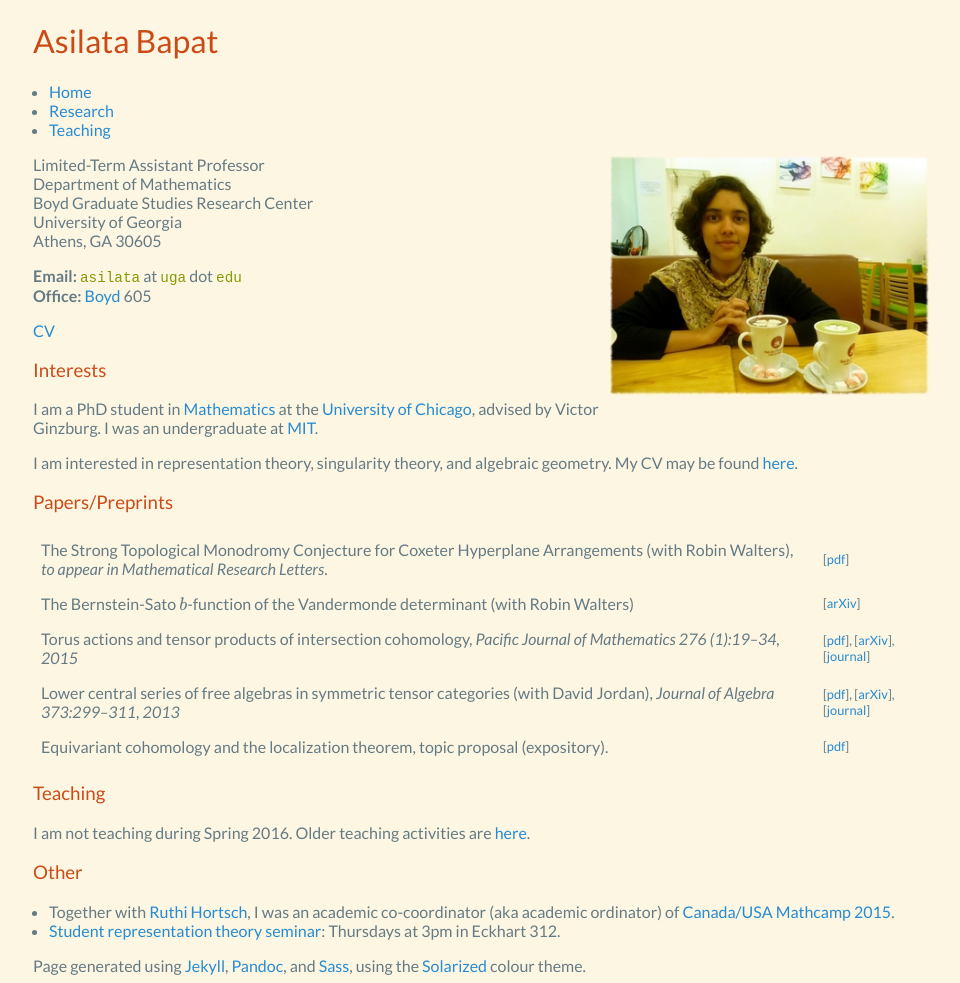
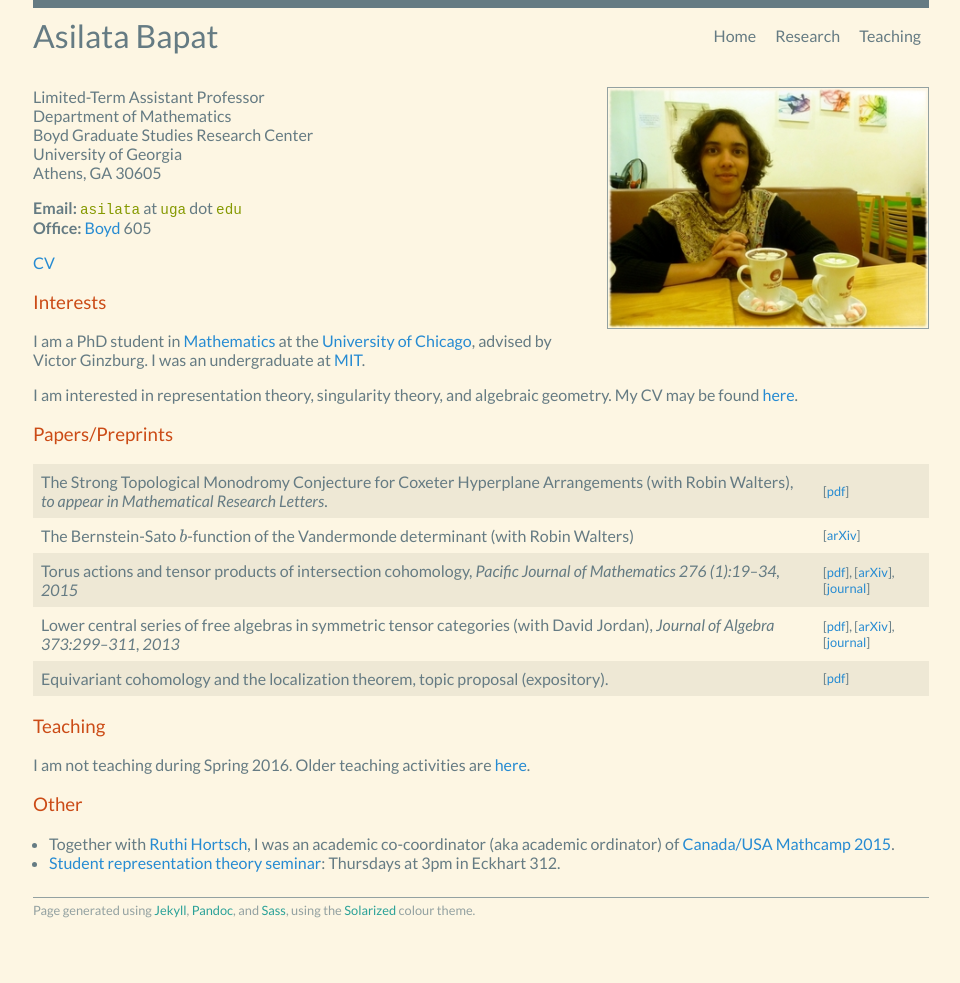
Before and after one commit to dongmouren0/dongmouren.github.io, a Jekyll site: the page built from index.md, in a window 1280 px wide. Shown: the whole page, without its empty margins (159-1119 px from the left). Built offline with Jekyll 4.4.1, drawn with Linux system fonts in a browser that asks for light colours; formulas are drawn with MathJax 3; after the commit the page ends 926 px from its top, so only the background shows below that.

Commit message:
More css sanitizing and improvements.

```diff
--- a/_sass/_colours.scss
+++ b/_sass/_colours.scss
@@ -31,6 +31,7 @@
         }
     }
     a, a:active, a:visited { color: $link; }
+
     code { color: $code; }
 
     h1, h2, h3, h4, h5, h6 {
@@ -44,17 +45,51 @@
         }
     }
 
+    header {
+        a, a:active, a:visited {
+            color: $fg;
+        }
+
+        a.active {
+            color: $titles;
+        }
+
+        a:hover {
+            color: $titles;
+            background-color: $bg;
+            text-decoration: none;
+        }
+    }
+
     %faded {
         color: $fg-faded;
         border-color: $fg-faded;
         a { color: $link-faded; }
     }
-    .button {
-        border-color: $bg-faded;
-        a:hover { background-color: $bg-faded;}
+    .bibliography {
+        table {
+            tbody > tr:nth-child(odd) {
+                background: $bg-faded;
+            }
+        }
     }
-    .pagination {
-        ul li { border-color: $bg-faded; }
+
+    .classplan {
+        table {
+            tbody > tr:nth-child(odd) {
+                background: $bg-faded;
+            }
+        }
+    }
+
+    .infotable {
+        table {
+            background: $bg-faded;
+        }
+    }
+
+    #mypicture {
+        border-color: $fg-faded;
     }
 
 }
--- a/css/stylesheet.scss
+++ b/css/stylesheet.scss
@@ -17,6 +17,13 @@
     }
 }
 
+@media screen and (min-width: 550px) {
+    body {
+        header {
+        flex-direction: row;
+        }
+    }
+}
 
 @media screen and (min-width: 960px) {
     body {
@@ -26,6 +33,7 @@
 
 body {
     font-family: 'Lato', Helvetica, Arial, Sans-Serif;
+    margin-top: 0em;
     margin-left:auto;
     margin-right:auto;
 }
@@ -71,9 +79,6 @@ ol {
             border-top: 0.1em solid;
             border-bottom: 0.1em solid;
         }
-        // tbody > tr:nth-child(odd) {
-        //     background: $bg-faded;
-        // }
     }
 }
 
@@ -84,9 +89,6 @@ ol {
         th, td {
             padding: 0.5em;
         }
-          // tbody > tr:nth-child(odd) {
-          //   background: $bg-faded;
-          // }
         td:last-child {
             @extend %small;
         }
@@ -97,7 +99,6 @@ ol {
 .infotable {
     table {
         padding-top: 0.5em;
-        //background: $bg-faded;
         border-collapse:collapse;
         th, td {
             padding:0.1em 0.5em;
@@ -113,38 +114,46 @@ ol {
   font-size: 80%;
 }
 
+header {
+    display: flex;
+    flex-direction: column;
+    justify-content: space-between;
+    align-items: center;
 
+    margin-top:0em;
+    margin-bottom: 2em;
+    padding-top: 0.5em;
+    border-top: solid 0.5em;
 
-// %faded-small {
-//   color: $fg-faded;
-//   font-size: 80%;
-//   border-color: $fg-faded;
-//   a {
-//     color: $link-faded;
+    h1 {
+        text-align: center;
+        margin: 0em;
+    }
+}
 
-//   }
-// }
+nav {
+    ul {
+        padding-left: 0em;
+        margin: 0.5em 0em;
+    }
+    li {
+        display: inline;
+        list-style-type:none;
+        margin:0em;
+        padding-left:0.5em;
+        padding-right:0.5em;
+        text-align:left;
+    }
+}
 
-.footer {
+footer {
+    @extend %faded;
     @extend %small;
     border-top: 0.1em solid;
     margin-top:2em;
     padding-top:0.3em;
 }
 
-.navigation {
-    @extend %small;
-    text-align:right;
-    border-bottom: 0.1em solid;
-    padding:0em;
-    li {
-        display:inline;
-        list-style-type:none;
-        margin:0em;
-        padding-left:1em;
-        text-align:left;
-    }
-}
 
 #mypicture {
     float:right;
@@ -152,7 +161,7 @@ ol {
     width:15em;
     margin-bottom: 1%;
     margin-left: 1%;
-    // border: solid 0.1em $fg-faded;
+    border: solid 0.1em;
     @media screen and (min-width: 960px) {
         width: 20em;
     }
```
